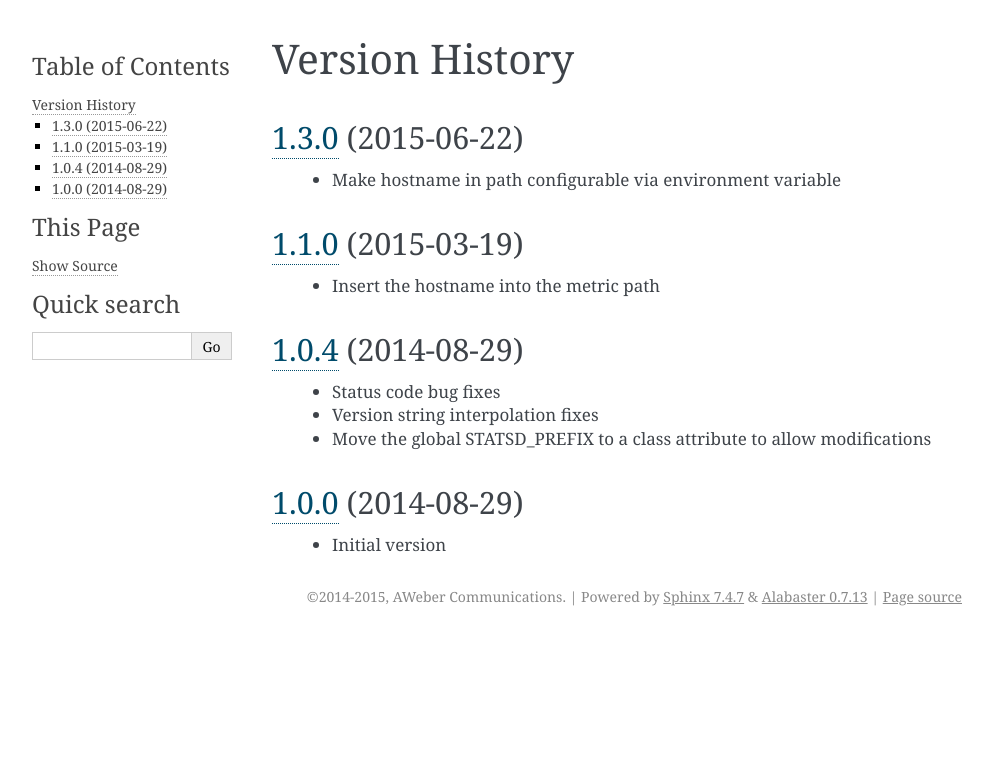
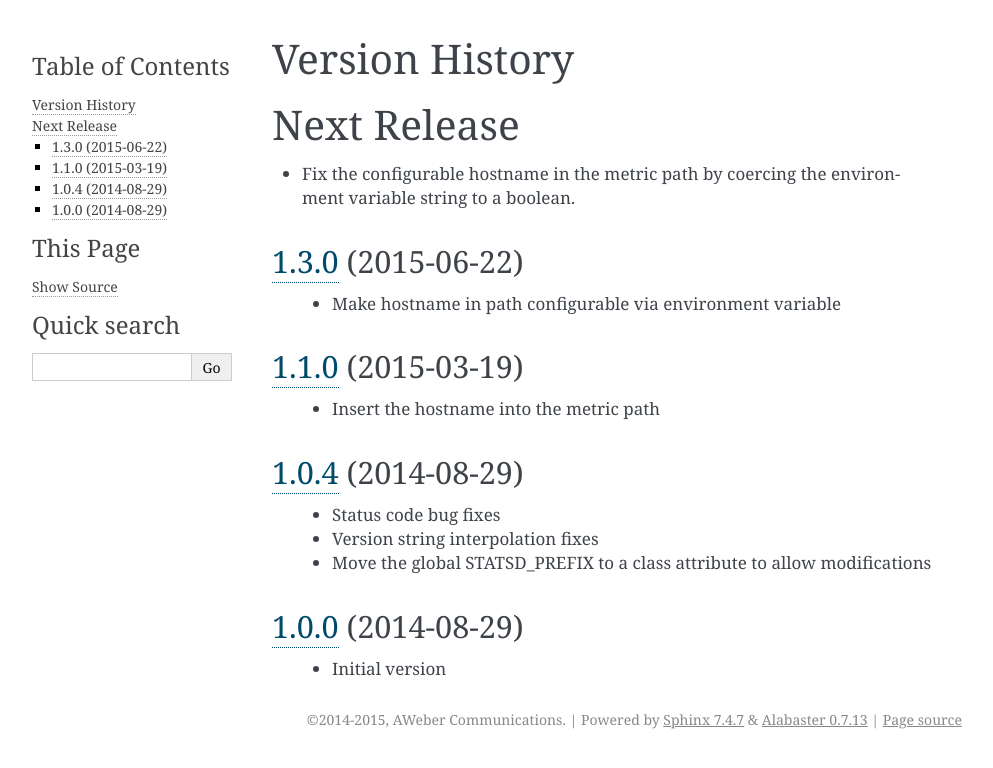
Before and after one commit to sprockets/sprockets.mixins.statsd, a Sphinx documentation site: the page built from docs/history.rst, in a window 1280 px wide. Shown: the top 768 px of the page, without its empty margins (148-1141 px from the left). Built offline with Sphinx 7.4.7, drawn with Linux system fonts in a browser that asks for light colours; the version number is read from the project's files by our own code.

Commit message:
Bump history

```diff
--- a/docs/history.rst
+++ b/docs/history.rst
@@ -1,5 +1,9 @@
 Version History
 ---------------
+
+Next Release
+------------
+- Fix the configurable hostname in the metric path by coercing the environment variable string to a boolean.
 
 `1.3.0`_ (2015-06-22)
 =====================
```
